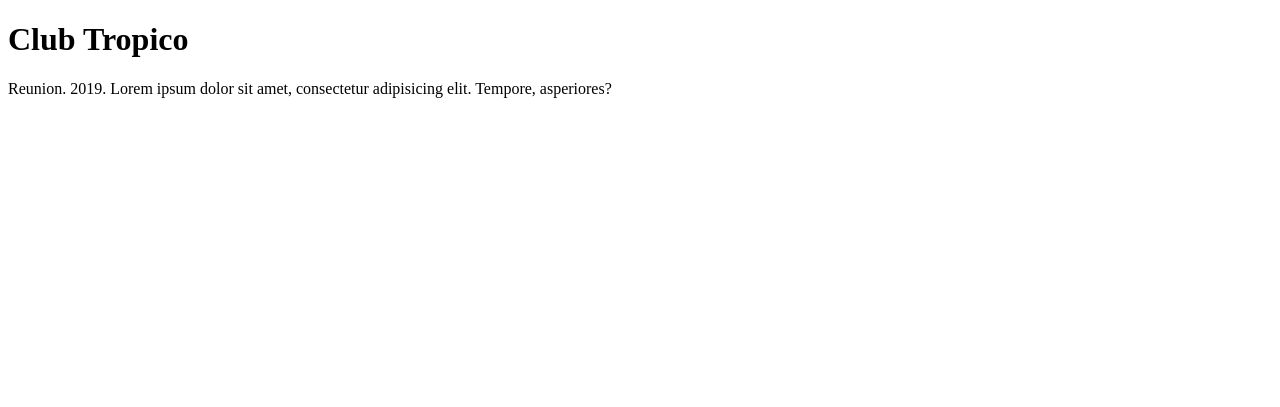
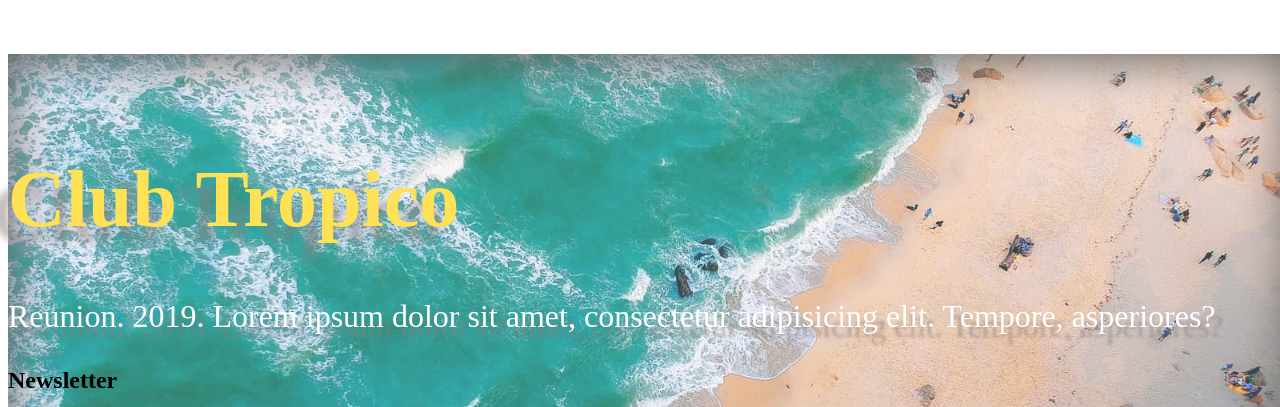
Before and after one commit to lukczo/landingpage2, a plain HTML site: page index.html in a window 1280 px wide. Shown: the top 407 px of the page. Drawn offline with nearby package versions, Linux system fonts and the light colour scheme; files that its build step writes are made by us from their sources.

Commit message:
added tidio bot

```diff
--- a/index.html
+++ b/index.html
@@ -96,5 +96,6 @@
 <footer id="footer-main" class="grid">
     <p>Lorem ipsum dolor sit amet consectetur, adipisicing elit. Aliquid, sint ratione recusandae officiis voluptatum quis. 2019.</p>
 </footer>
+<script src="//code.tidio.co/lyeq3lre0pqzyowv5ullfgiic4r3dihi.js" async></script>
 </body>
 </html>
--- a/style.scss
+++ b/style.scss
@@ -0,0 +1,33 @@
+header {
+    .bg {
+        background: #000000 url(bg.jpg);
+        background-size: cover;
+        position: absolute;
+        background-repeat: no-repeat;
+        background-position: center;
+        width: 100vw;
+        height: 100vh;
+        z-index: -1;
+        opacity: .8;
+        box-shadow: inset 1px 5px 50px 1px rgb(61, 61, 61);
+        background-attachment: fixed;
+    }
+    h1 {
+        color: #ffe155;
+        padding-top: 100px;
+        font-size: 5rem;
+        text-shadow: -17px 15px 8px rgba(138,123,123,0.57);
+    }
+    p {
+        margin-top: 50px;
+        font-size: 2rem;
+        color: white;
+        text-shadow: 8px 10px 3px rgba(138,123,123,0.57)
+    }
+}
+
+#strzalka-header {
+    display: none;
+}
+
+/* Section A*/
```
